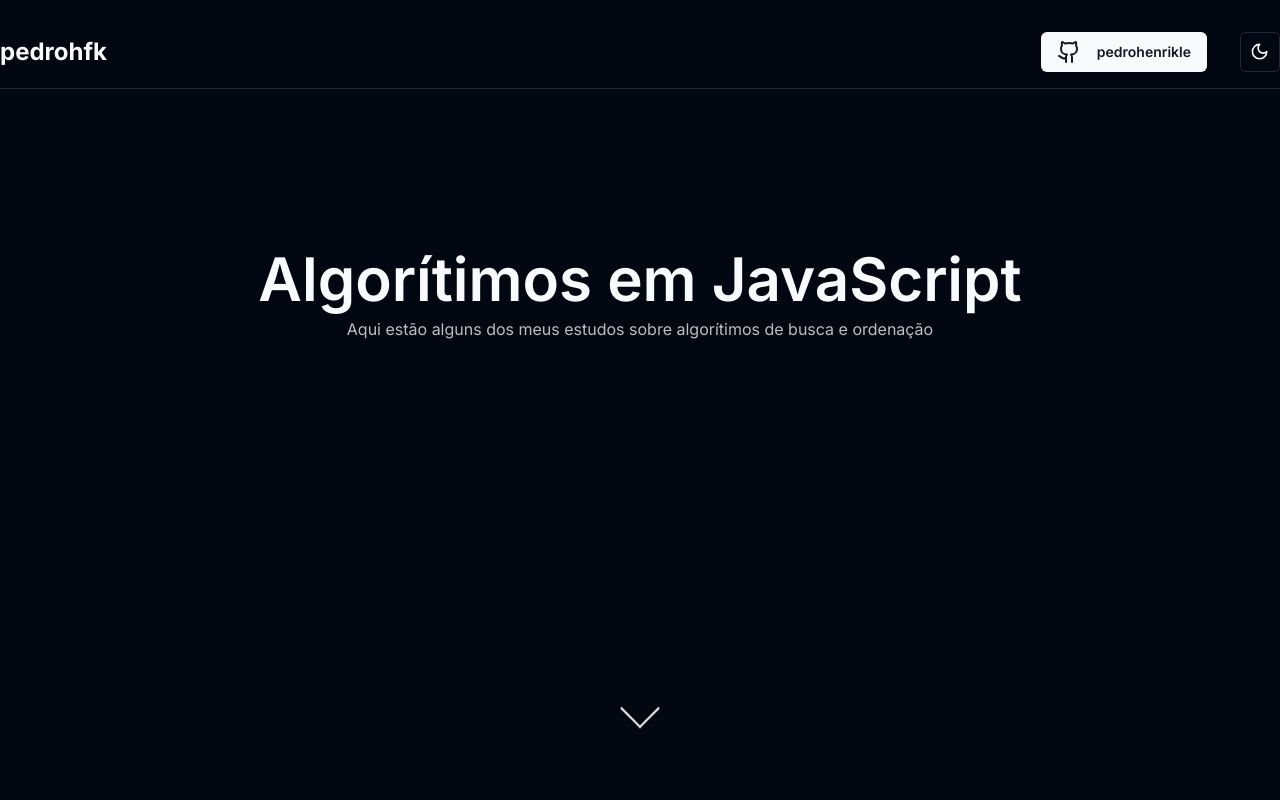
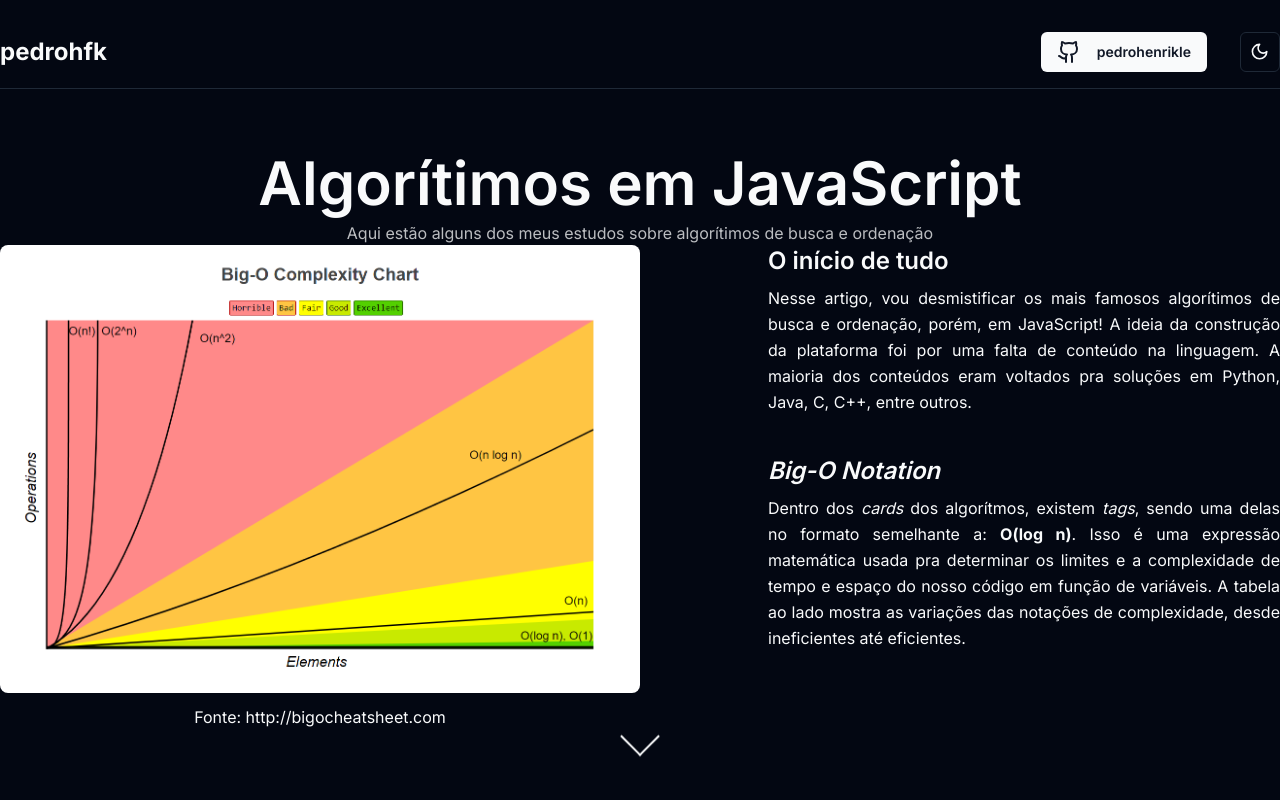
Before and after one commit to pedrohenrikle/algorithms-in-js, a React (Vite) app: page / in a window 1280 px wide. Shown: the top 800 px of the page. Built offline with nearby package versions, Linux system fonts and the light colour scheme.

Commit message:
ci: add animations, hero on landing and styles

```diff
--- a/src/components/card.tsx
+++ b/src/components/card.tsx
@@ -14,7 +14,7 @@ export function Card(algorithm: AlgorithmDataProps) {
       key={algorithm.title}
       ref={ref}
       className={`transition-transform transform ${
-        inView ? 'translate-x-0 opacity-100' : 'translate-x-72 opacity-0'
+        inView ? 'translate-y-0 opacity-100' : 'translate-y-52 opacity-0'
       } duration-1000 ease-in-out`}
     >
       <article className="bg-secondary p-6 rounded-lg flex gap-8 opacity-95">
@@ -28,7 +28,7 @@ export function Card(algorithm: AlgorithmDataProps) {
 
         <div className="flex flex-col gap-6">
           <div className="flex flex-col gap-2">
-            <h1 className="text-4xl font-bold">{algorithm.title}</h1>
+            <h1 className="text-4xl font-bold leading-relaxed">{algorithm.title}</h1>
             <span className="gap-4 flex">
               {algorithm.badges.map((item) => {
                 return <Badge key={item}>{item}</Badge>
@@ -36,7 +36,7 @@ export function Card(algorithm: AlgorithmDataProps) {
             </span>
           </div>
           {algorithm.description.split('\n').map((paragraph, index) => (
-            <p className="leading-7 text-justify font-sans" style={{textIndent: index == 0 ? '3rem' : '0' }} key={index}>{paragraph}</p>
+            <p className="leading-relaxed text-justify font-sans" style={{textIndent: index == 0 ? '3rem' : '0' }} key={index}>{paragraph}</p>
           ))}
         </div>
       </article>
--- a/src/components/hero.tsx
+++ b/src/components/hero.tsx
@@ -6,8 +6,7 @@ export function Hero() {
   });
 
   return (
-
-      <div className="flex items-center flex-col h-screen justify-between py-40 animate-out ">
+      <div className="flex items-center flex-col h-screen justify-between pb-36 pt-16 animate-out ">
         <div className="flex w-full justify-center ">
           <div
             ref={ref}
@@ -22,6 +21,33 @@ export function Hero() {
           </div>
         </div>
 
+      <div/>
+        <div className='flex gap-32'>
+          <article
+            className={`flex flex-col items-center gap-3 transition-transform transform
+            ${ inView ? 'translate-y-0 opacity-100' : 'translate-y-52 opacity-0'} duration-1000 ease-in-out`}
+          >
+            <img
+              src="/bigO.png"
+              alt="Gráfico de complexidade do BigO notation"
+              className='max-w-[40rem] rounded-lg'
+            />
+            <h3 className='text-secondary-foreground'>
+              Fonte: <a href="http://bigocheatsheet.com" target='_blank'>http://bigocheatsheet.com</a>
+            </h3>
+          </article>
+
+          <div className={`text-justify flex flex-col gap-2 transition-transform transform
+            ${ inView ? 'translate-y-0 opacity-100' : 'translate-y-52 opacity-0'} duration-1000 ease-in-out`}>
+            <h1 className='text-2xl font-semibold'>O início de tudo</h1>
+            <p className='leading-relaxed'>Nesse artigo, vou desmistificar os mais famosos algorítimos de busca e ordenação, porém, em JavaScript! A ideia da construção da plataforma foi por uma falta de conteúdo na linguagem. A maioria dos conteúdos eram voltados pra soluções em Python, Java, C, C++, entre outros.</p>
+            <br/>
+            <h1 className='text-2xl font-semibold'><i>Big-O Notation</i></h1>
+            <p className='leading-relaxed'>Dentro dos <i>cards</i> dos algorítmos, existem <i>tags</i>, sendo uma delas no formato semelhante a: <b>O(log n)</b>. Isso é uma expressão matemática usada pra determinar os limites e a complexidade de tempo e espaço do nosso código em função de variáveis. A tabela ao lado mostra as variações das notações de complexidade, desde ineficientes até eficientes.</p>
+          </div>
+        </div>
+
+
         <div className="animate-bounce">
           <div className="border-primary w-7 h-7 border border-r-2 border-l-0 border-b-2 border-t-0 rotate-45"/>
         </div>
--- a/src/global.css
+++ b/src/global.css
@@ -66,3 +66,17 @@ html {
   font-family: 'Inter';
   -webkit-font-smoothing: antialiased;
 }
+
+/* Estilos para a barra de rolagem no WebKit (Chrome, Safari) */
+::-webkit-scrollbar {
+  width: 0.5rem; /* Largura da barra de rolagem */
+}
+
+::-webkit-scrollbar-thumb {
+  background-color: hsl(var(--primary)); /* Cor da "thumb" (barra de rolagem propriamente dita) */
+  border-radius: 5px;
+}
+
+::-webkit-scrollbar-track {
+  background-color: hsl(var(--secondary)); /* Cor da "track" (fundo da barra de rolagem) */
+}
```
Also changed, not shown: index.html (line endings or trailing spaces), public/bigO.png (added).
